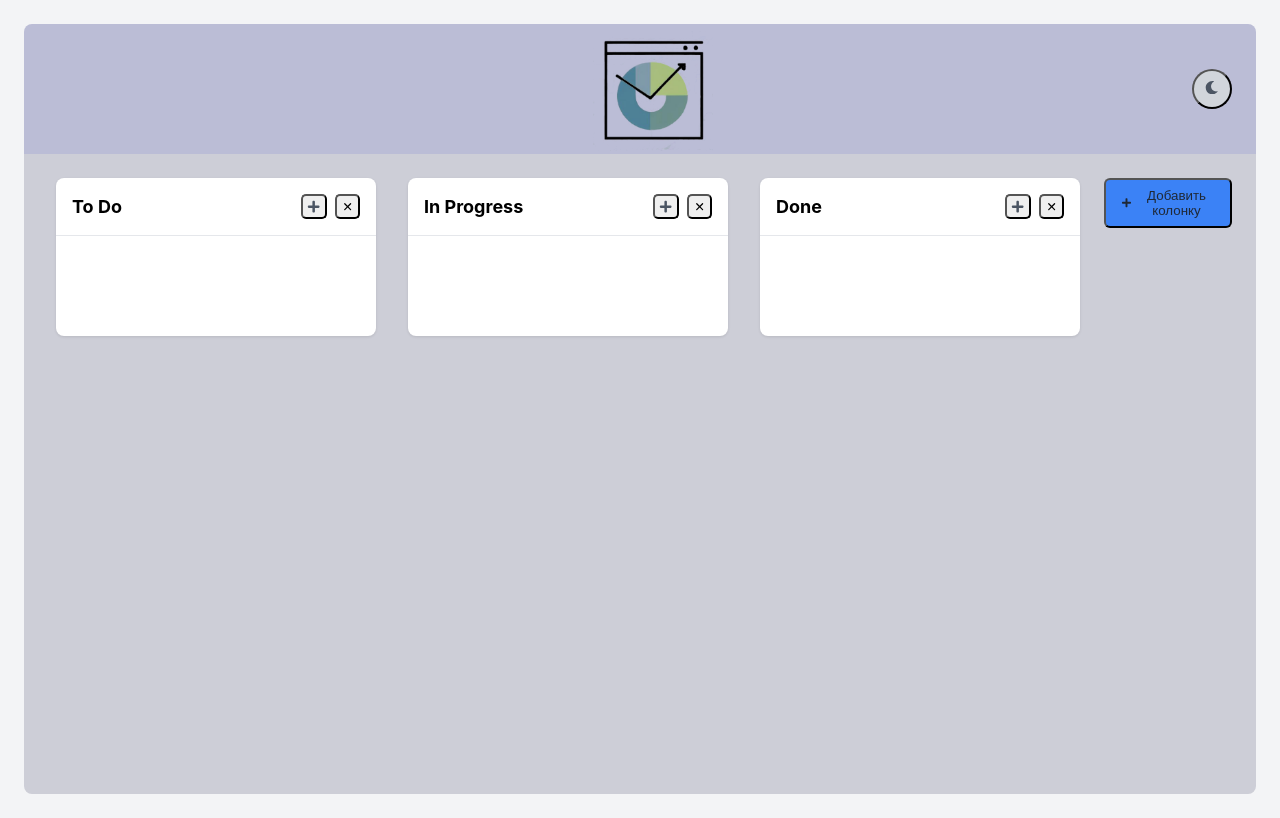
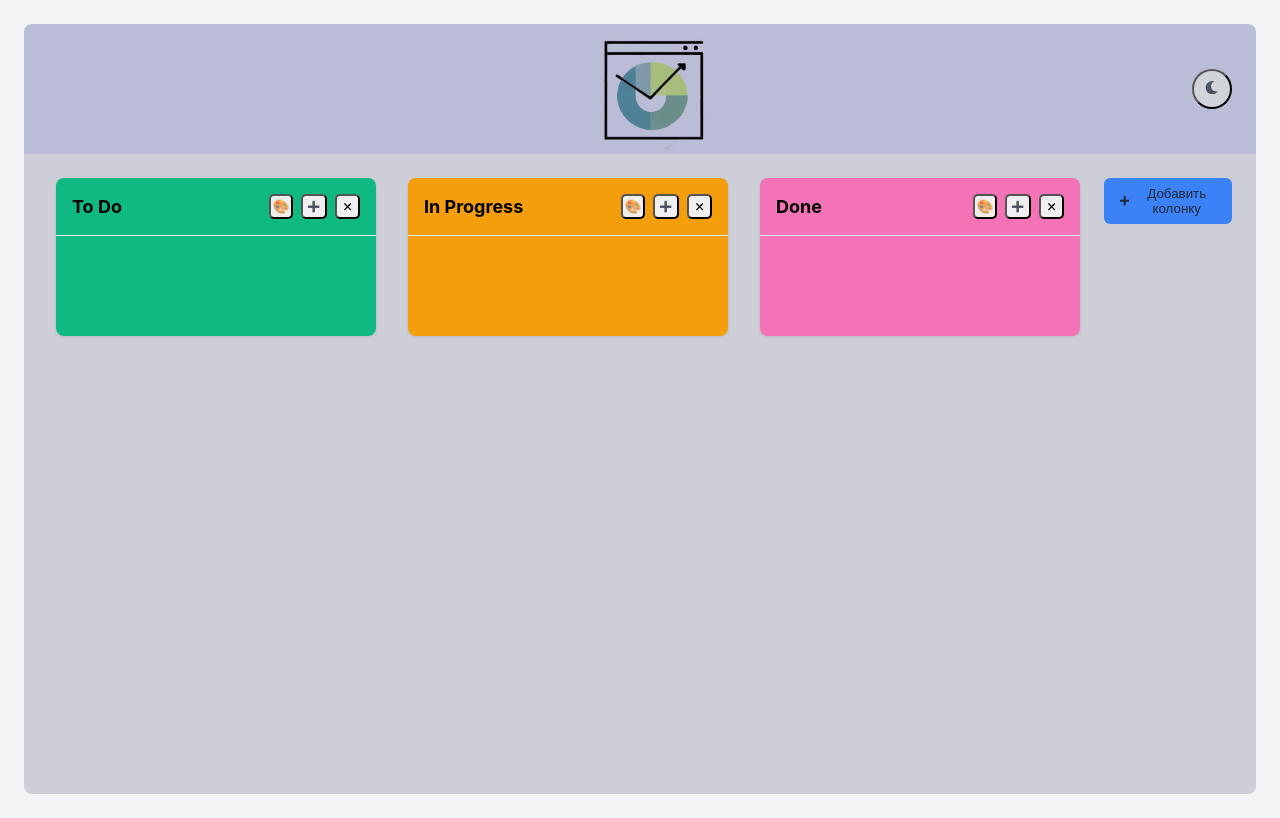
Before and after one commit to alebedev85/mytrello, a React (Vite) app: page / in a window 1280 px wide. Built offline with nearby package versions, Linux system fonts and the light colour scheme.

Commit message:
featur: добавил возможность менять цвет колонок

```diff
--- a/src/components/Board/Board.tsx
+++ b/src/components/Board/Board.tsx
@@ -54,7 +54,6 @@ const Board: React.FC = () => {
         className={`${styles.container} ${theme === "dark" ? styles.dark : ""}`}
       >
         <Header toggleTheme={() => dispatch(toggleTheme())} />
-
         <DragDropContext onDragEnd={onDragEnd}>
           <Main />
         </DragDropContext>
--- /dev/null
+++ b/src/components/ColorPicker/ColorPicker.module.scss
@@ -0,0 +1,31 @@
+@use "../../styles/variables.scss" as *;
+
+.colorPicker {
+  display: flex;
+  gap: 8px;
+  padding: 8px;
+  background: #f3f4f6;
+  border-radius: 8px;
+  justify-content: center;
+
+  & .dark {
+    background-color: $dark-surface;
+  }
+}
+
+.colorButton {
+  width: 24px;
+  height: 24px;
+  border: 2px solid #000;
+  border-radius: 50%;
+  cursor: pointer;
+  transition: transform 0.2s ease;
+
+  &:hover {
+    transform: scale(1.1);
+  }
+}
+
+.active {
+  border: 2px solid red;
+}
--- /dev/null
+++ b/src/components/ColorPicker/ColorPicker.tsx
@@ -0,0 +1,40 @@
+import React from "react";
+import styles from "./ColorPicker.module.scss";
+
+const colors = [
+  "", // Сброс цвета
+  "#3b82f6", // Синий
+  "#ef4444", // Красный
+  "#10b981", // Зеленый
+  "#f59e0b", // Оранжевый
+  "#8b5cf6", // Фиолетовый
+  "#f472b6", // Розовый
+  "#6b7280", // Серый
+];
+
+interface ColorPickerProps {
+  selectedColor: string;
+  onSelectColor: (color: string) => void;
+}
+
+const ColorPicker: React.FC<ColorPickerProps> = ({
+  selectedColor,
+  onSelectColor,
+}) => {
+  return (
+    <div className={styles.colorPicker}>
+      {colors.map((color) => (
+        <button
+          key={color}
+          className={`${styles.colorButton} ${
+            selectedColor === color ? styles.active : ""
+          }`}
+          style={{ backgroundColor: color }}
+          onClick={() => onSelectColor(color)}
+        />
+      ))}
+    </div>
+  );
+};
+
+export default ColorPicker;
--- a/src/components/Column/Column.module.scss
+++ b/src/components/Column/Column.module.scss
@@ -19,8 +19,8 @@
   font-weight: bold;
   font-size: $font-size-lg;
   display: flex;
-  justify-content: space-between;
-  align-items: center;
+  flex-direction: column;
+  gap: $spacing-md;
   border-bottom: 1px solid $light-border;
 
   .dark & {
@@ -28,10 +28,28 @@
     color: $dark-text;
   }
 }
+.content {
+  display: flex;
+  justify-content: space-between;
+  align-items: center;
+}
 
 .controls {
   display: flex;
   gap: $spacing-sm;
+}
+
+.colorButton{
+  display: flex;
+  align-items: center;
+  border-radius: 20%;
+  padding: 2px;
+
+  &:hover {
+    color: $danger-hover;
+    cursor: pointer;
+    background-color: $light-hover;
+  }
 }
 
 .addButton {
--- a/src/components/Column/Column.tsx
+++ b/src/components/Column/Column.tsx
@@ -1,15 +1,16 @@
-import React, { useState } from "react";
+import React, { useState, useEffect, useRef } from "react";
 import AddTaskForm from "../AddTaskForm/AddTaskForm";
 import { Droppable, Draggable } from "@hello-pangea/dnd";
 import { useDispatch, useSelector } from "react-redux";
 import { Column as ColumnType, Task } from "../../types";
 import TaskCard from "../TaskCard/TaskCard";
-import { addTask } from "../../store/boardSlice";
+import { addTask, changeColumnColor } from "../../store/boardSlice";
 import { FaPlus } from "react-icons/fa";
 import { IoClose } from "react-icons/io5";
 import styles from "./Column.module.scss";
 import { RootState } from "../../store";
 import { openConfirmationModal } from "../../store/popupSlice";
+import ColorPicker from "../ColorPicker/ColorPicker";
 
 interface Props {
   column: ColumnType;
@@ -20,9 +21,42 @@ interface Props {
 const Column: React.FC<Props> = ({ column, tasks, index }) => {
   const { theme } = useSelector((state: RootState) => state.board);
   const dispatch = useDispatch();
+  const [isColorPickerOpen, setIsColorPickerOpen] = useState(false);
   const [newTaskTitle, setNewTaskTitle] = useState("");
   const [isAdding, setIsAdding] = useState(false);
 
+  const colorPickerRef = useRef<HTMLDivElement>(null);
+
+  // // Закрытие ColorPicker при клике вне его области
+  // useEffect(() => {
+  //   const handleClickOutside = (event: MouseEvent) => {
+  //     const colorButton = document.querySelector(`.${styles.colorButton}`);
+  //     if (
+  //       colorPickerRef.current &&
+  //       !colorPickerRef.current.contains(event.target as Node) &&
+  //       event.target !== colorButton // Игнорируем клик на кнопку смены цвета
+  //     ) {
+  //       setIsColorPickerOpen(false);
+  //     }
+  //   };
+
+  //   document.addEventListener("mousedown", handleClickOutside);
+  //   return () => {
+  //     document.removeEventListener("mousedown", handleClickOutside);
+  //   };
+  // }, []);
+
+  // Переключение состояния ColorPicker
+  const toggleColorPicker = () => {
+    setIsColorPickerOpen((prev) => !prev); // Переключаем состояние
+  };
+
+  // Переключение состояния isAdding
+  const toggleAddTask = () => {
+    setIsAdding((prev) => !prev); // Переключаем состояние
+  };
+
+  // Добавление новой задачи
   const handleAddTask = () => {
     if (newTaskTitle.trim()) {
       const newTask: Task = {
@@ -36,8 +70,20 @@ const Column: React.FC<Props> = ({ column, tasks, index }) => {
     }
   };
 
+  // Удаление колонки
   const handleDeleteColumn = () => {
-    dispatch(openConfirmationModal({ type: "column", targetId: { taskId: column.id, columnId: column.id } }));
+    dispatch(
+      openConfirmationModal({
+        type: "column",
+        targetId: { taskId: column.id, columnId: column.id },
+      })
+    );
+  };
+
+  // Изменение цвета колонки
+  const handleColorChange = (color: string) => {
+    dispatch(changeColumnColor({ columnId: column.id, color }));
+    setIsColorPickerOpen(false);
   };
 
   return (
@@ -48,14 +94,23 @@ const Column: React.FC<Props> = ({ column, tasks, index }) => {
             {...provided.draggableProps}
             ref={provided.innerRef}
             className={styles.column}
+            style={column.color ? { backgroundColor: column.color } : {}}
           >
             <div {...provided.dragHandleProps} className={styles.header}>
+              <div className={styles.content}>
                 <span>{column.title}</span>
                 <div className={styles.controls}>
                   <button
-                  onClick={() => setIsAdding(true)}
+                    onClick={toggleColorPicker}
+                    className={`${styles.colorButton} tooltip`}
+                    data-tooltip="Выбрать цвет колонки"
+                  >
+                    🎨
+                  </button>
+                  <button
+                    onClick={toggleAddTask}
                     className={`${styles.addButton} tooltip`}
-                  data-tooltip="Новая задачу"
+                    data-tooltip="Новая задача"
                   >
                     <FaPlus />
                   </button>
@@ -67,6 +122,15 @@ const Column: React.FC<Props> = ({ column, tasks, index }) => {
                     <IoClose />
                   </button>
                 </div>
+              </div>
+              {isColorPickerOpen && (
+                <div ref={colorPickerRef}>
+                  <ColorPicker
+                    selectedColor={column.color || "#3b82f6"}
+                    onSelectColor={handleColorChange}
+                  />
+                </div>
+              )}
             </div>
 
             <AddTaskForm
--- a/src/components/Main/Main.module.scss
+++ b/src/components/Main/Main.module.scss
@@ -58,12 +58,17 @@
   display: flex;
   align-items: center;
   gap: $spacing-sm;
+  border: none;
   padding: $spacing-sm $spacing-md;
   background-color: $primary-color;
   color: $light-text;
   border-radius: $border-radius-sm;
   cursor: pointer;
 
+  .dark & {
+    color: $dark-text;
+  }
+
   &:hover {
     background-color: $primary-hover;
   }
--- a/src/store/boardSlice.ts
+++ b/src/store/boardSlice.ts
@@ -8,16 +8,19 @@ const initialState: BoardState = {
       id: "column-1",
       title: "To Do",
       taskIds: [],
+      color: "#10b981",
     },
     "column-2": {
       id: "column-2",
       title: "In Progress",
       taskIds: [],
+      color: "#f59e0b",
     },
     "column-3": {
       id: "column-3",
       title: "Done",
       taskIds: [],
+      color: "#f472b6",
     },
   },
   columnOrder: ["column-1", "column-2", "column-3"],
@@ -97,6 +100,15 @@ const boardSlice = createSlice({
       delete state.columns[columnId];
       state.columnOrder = state.columnOrder.filter((id) => id !== columnId);
     },
+    changeColumnColor(
+      state,
+      action: PayloadAction<{ columnId: string; color: string }>
+    ) {
+      const { columnId, color } = action.payload;
+      if (state.columns[columnId]) {
+        state.columns[columnId].color = color;
+      }
+    },
     toggleTheme: (state) => {
       state.theme = state.theme === "light" ? "dark" : "light";
     },
@@ -111,6 +123,7 @@ export const {
   addColumn,
   moveColumn,
   removeColumn,
+  changeColumnColor,
   toggleTheme,
 } = boardSlice.actions;
 export default boardSlice.reducer;
--- a/src/types/index.ts
+++ b/src/types/index.ts
@@ -9,6 +9,7 @@ export interface Column {
   id: string;
   title: string;
   taskIds: string[];
+  color?: string;
 }
 
 export interface BoardState {
```
Lines whose indentation alone changed are shown as unchanged.
